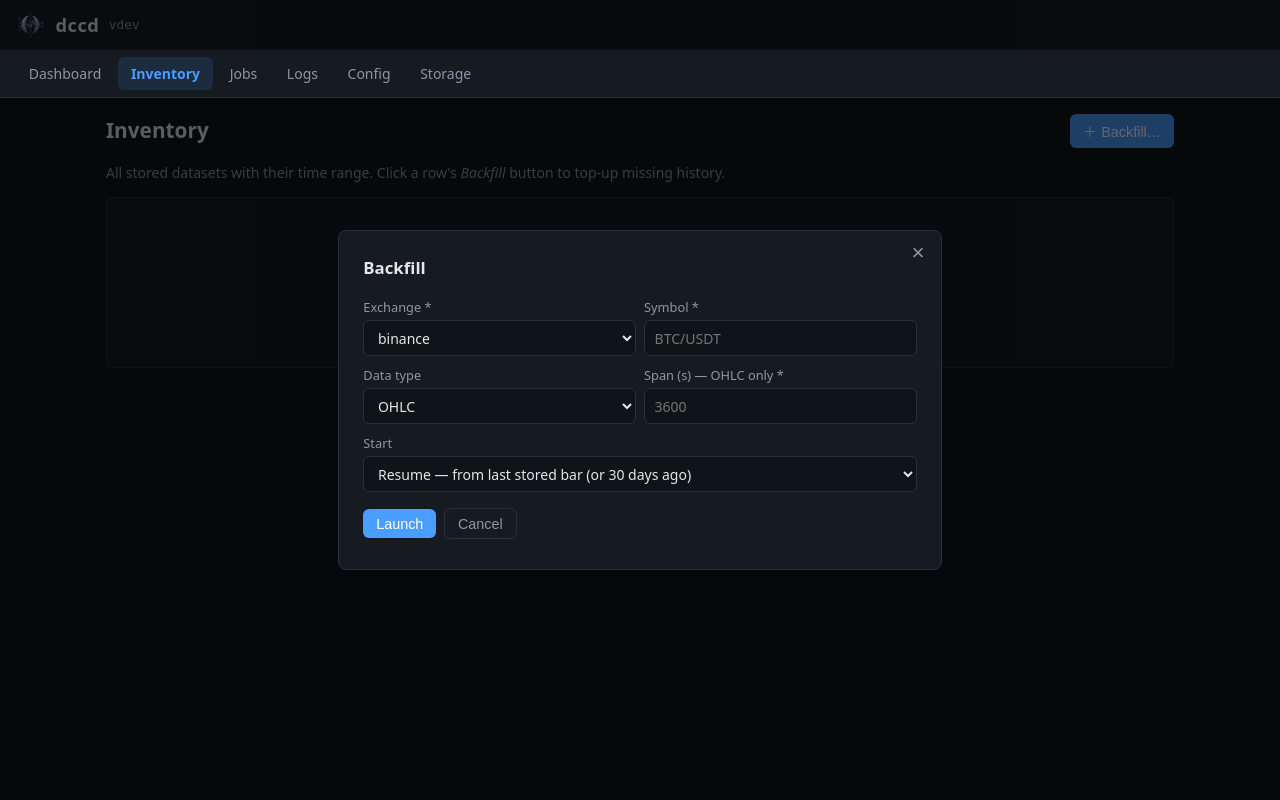
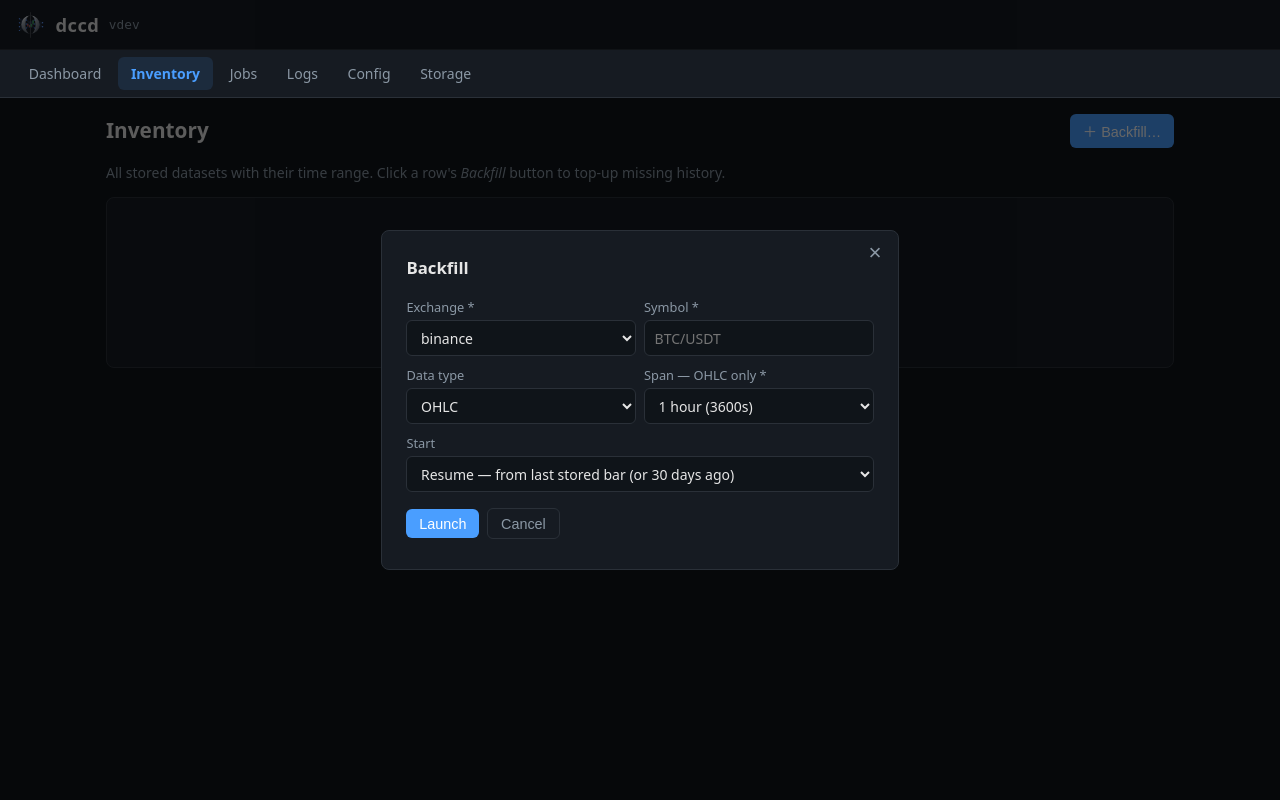
Before and after one commit to ArthurBernard/Download_Crypto_Currencies_Data, a FastAPI app: page /inventory in a window 1280 px wide, after a click on "＋ Backfill…". Run offline with FastAPI, Linux system fonts and the light colour scheme; data that the repository does not hold is empty.

Commit message:
fix: validate OHLC span before backfill, replace span free-input with select
- operations: check cap.spans before starting — raises ValueError with clear
  message instead of silently running thousands of pages returning 0 rows
- inventory modal: replace span free-text input with a select of valid spans
  (60s to 1w); the old text input allowed entering e.g. 1 which triggered
  ~2500 HTTP calls with Binance returning empty responses every time

```diff
--- a/dccd/application/operations.py
+++ b/dccd/application/operations.py
@@ -190,6 +190,11 @@ async def backfill(
             from dccd.transport.paginate import paginate_ohlc
 
             span = target.span or 3600
+            if cap.spans and span not in cap.spans:
+                raise ValueError(
+                    f"Span {span}s not supported by {target.exchange}. "
+                    f"Supported spans: {sorted(cap.spans)}"
+                )
             sym = target.symbol
 
             async def _fetch_ohlc(s_ns: int, e_ns: int, limit: int) -> list[OHLCBar]:
--- a/dccd/interfaces/ui/templates/inventory.html
+++ b/dccd/interfaces/ui/templates/inventory.html
@@ -37,9 +37,18 @@
             <option value="orderbook">Order Book</option>
           </select>
         </div>
-        <div style="flex:1">
-          <label class="muted" style="font-size:.8rem">Span (s) — OHLC only *</label>
-          <input id="bf-span" placeholder="3600" style="width:100%;margin-top:.2rem">
+        <div style="flex:1" id="bf-span-row">
+          <label class="muted" style="font-size:.8rem">Span — OHLC only *</label>
+          <select id="bf-span" style="width:100%;margin-top:.2rem">
+            <option value="60">1 min (60s)</option>
+            <option value="300">5 min (300s)</option>
+            <option value="900">15 min (900s)</option>
+            <option value="1800">30 min (1800s)</option>
+            <option value="3600" selected>1 hour (3600s)</option>
+            <option value="14400">4 hours (14400s)</option>
+            <option value="86400">1 day (86400s)</option>
+            <option value="604800">1 week (604800s)</option>
+          </select>
         </div>
       </div>
       <div>
@@ -68,7 +77,7 @@
 <script>
 function onBfTypeChange() {
   const isOhlc = document.getElementById('bf-type').value === 'ohlc';
-  document.getElementById('bf-span').disabled = !isOhlc;
+  document.getElementById('bf-span-row').style.visibility = isOhlc ? '' : 'hidden';
 }
 function onStartChange() {
   const val = document.getElementById('bf-start').value;
@@ -123,7 +132,7 @@ function prefillModal(exchange, symbol, dataType, span) {
   document.getElementById('bf-exchange').value = exchange;
   document.getElementById('bf-symbol').value   = symbol;
   document.getElementById('bf-type').value     = dataType;
-  document.getElementById('bf-span').value     = span != null ? span : '';
+  if (span != null) document.getElementById('bf-span').value = String(span);
   document.getElementById('bf-start').value    = 'last';
   document.getElementById('bf-date-row').style.display = 'none';
   setStatusEl('', '');
@@ -149,11 +158,10 @@ async function launchBackfill() {
   const exchange = document.getElementById('bf-exchange').value;
   const symbol   = document.getElementById('bf-symbol').value.trim();
   const dataType = document.getElementById('bf-type').value;
-  const spanVal  = document.getElementById('bf-span').value.trim();
+  const spanVal  = dataType === 'ohlc' ? document.getElementById('bf-span').value : '';
   const startSel = document.getElementById('bf-start').value;
 
   if (!symbol) { setStatusEl('Symbol is required (e.g. BTC/USDT).', 'err'); return; }
-  if (dataType === 'ohlc' && !spanVal) { setStatusEl('Span is required for OHLC (e.g. 3600).', 'err'); return; }
 
   let startVal = startSel;
   if (startSel === 'custom') {
```
